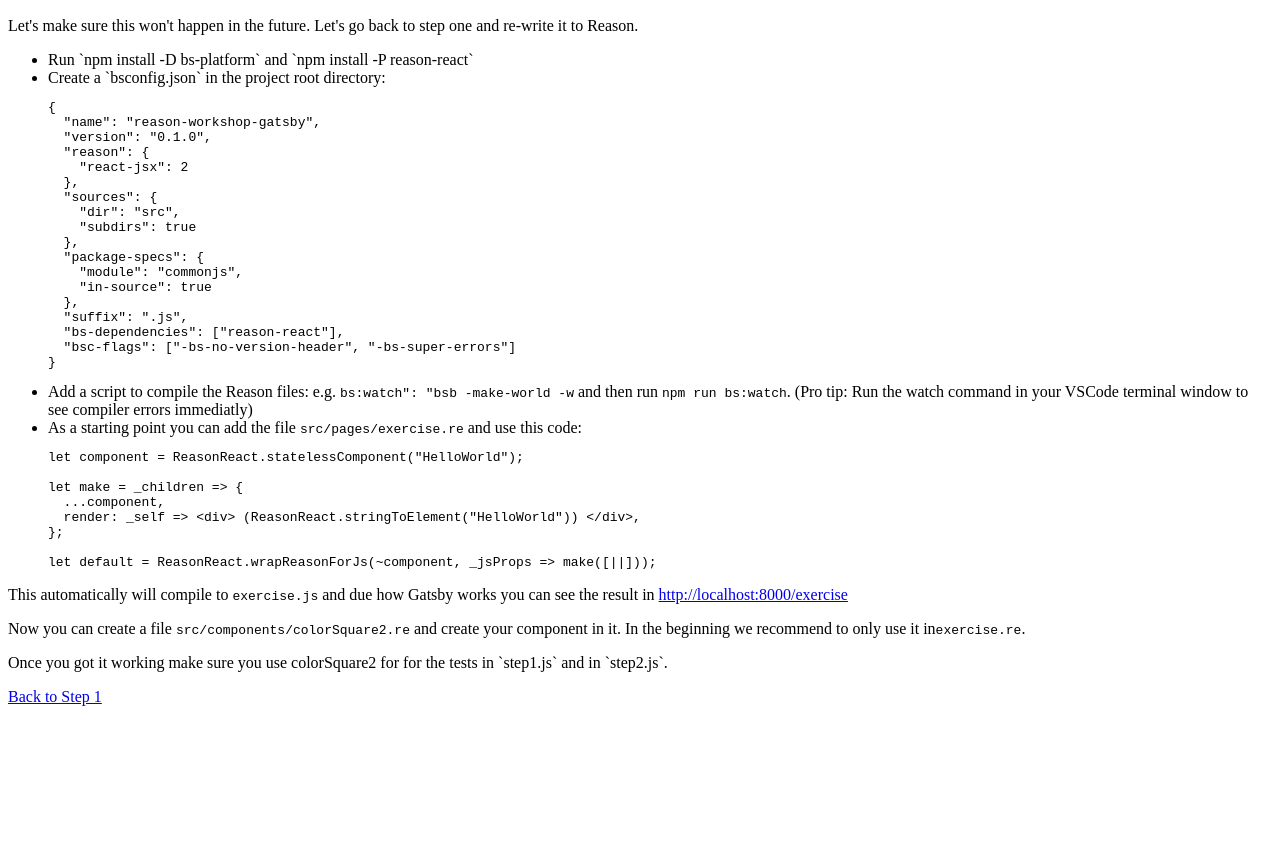
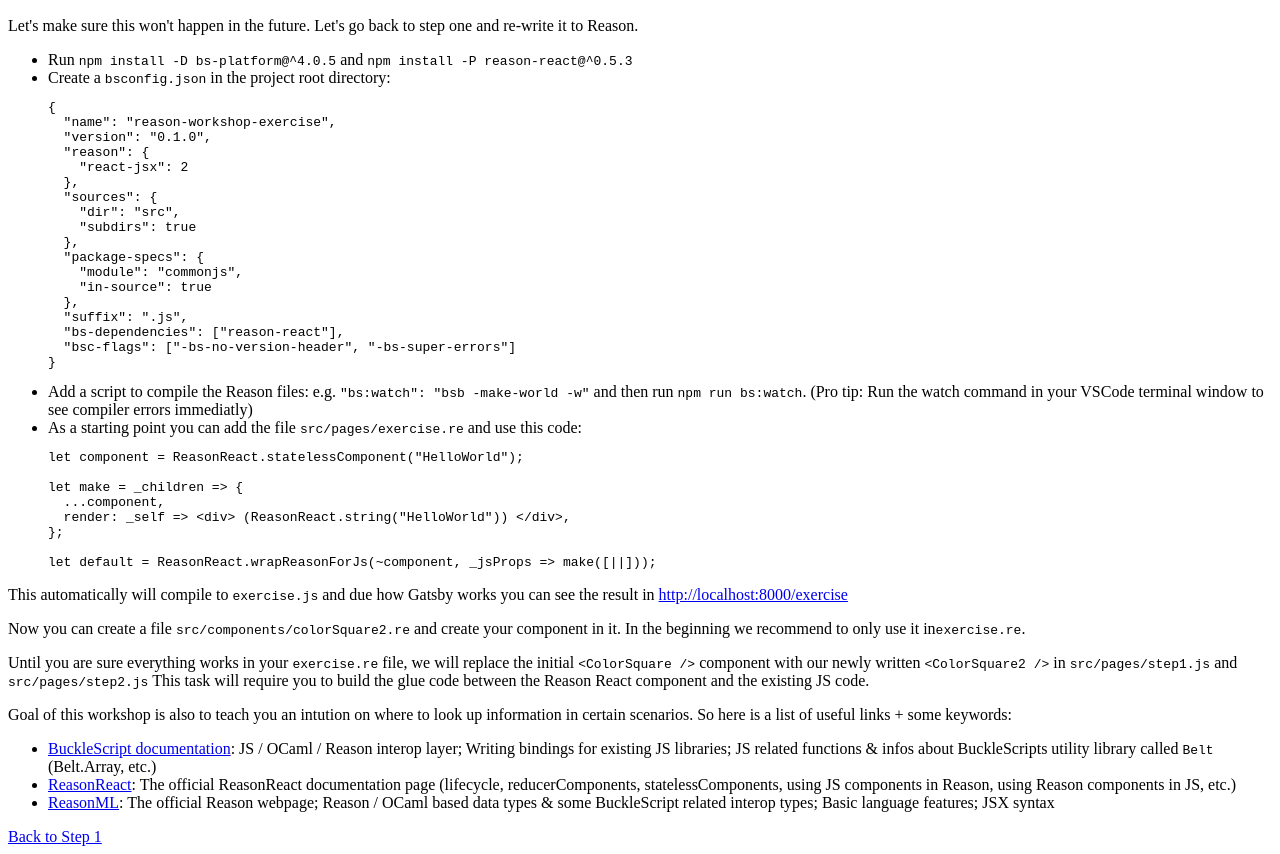
Before and after one commit to ryyppy/reason-workshop-exercise, a Gatsby site: page /step2 in a window 1280 px wide. Shown: the part 545-1399 px from the top of the page. Before the commit the page ends 1259 px from the top, so only its background shows below. Built offline with nearby package versions, Linux system fonts and the light colour scheme; Gatsby itself is replaced by a stand-in of ours.

Commit message:
Refine description of step2

```diff
--- a/src/pages/step2.js
+++ b/src/pages/step2.js
@@ -11,13 +11,13 @@ const helloWorldExample = `let component = ReasonReact.statelessComponent("Hello
 
 let make = _children => {
   ...component,
-  render: _self => <div> (ReasonReact.stringToElement("HelloWorld")) </div>,
+  render: _self => <div> (ReasonReact.string("HelloWorld")) </div>,
 };
 
 let default = ReasonReact.wrapReasonForJs(~component, _jsProps => make([||]));`;
 
 const bsConfig = `{
-  "name": "reason-workshop-gatsby",
+  "name": "reason-workshop-exercise",
   "version": "0.1.0",
   "reason": {
     "react-jsx": 2
@@ -66,40 +66,79 @@ const Step2 = () => (
 
     <ul>
       <li>
-        Run `npm install -D bs-platform` and `npm install -P reason-react`
+        Run <tt>npm install -D bs-platform@^4.0.5</tt> and{" "}
+        <tt>npm install -P reason-react@^0.5.3</tt>
       </li>
       <li>
-        Create a `bsconfig.json` in the project root directory:
+        Create a <tt>bsconfig.json</tt> in the project root directory:
         <pre>{bsConfig}</pre>
       </li>
       <li>
         Add a script to compile the Reason files: e.g.{" "}
-        <tt>bs:watch": "bsb -make-world -w</tt> and then run{" "}
+        <tt>"bs:watch": "bsb -make-world -w"</tt> and then run{" "}
         <tt>npm run bs:watch</tt>. (Pro tip: Run the watch command in your
         VSCode terminal window to see compiler errors immediatly)
       </li>
       <li>
-        As a starting point you can add the file <tt>src/pages/exercise.re</tt> and use
-        this code:
+        As a starting point you can add the file <tt>src/pages/exercise.re</tt>{" "}
+        and use this code:
         <pre>{helloWorldExample}</pre>
       </li>
     </ul>
 
     <p>
-      This automatically will compile to <tt>exercise.js</tt> and due how Gatsby works
-      you can see the result in{" "}
-      <Link to="/exercise">http://localhost:8000/exercise</Link>
+      This automatically will compile to <tt>exercise.js</tt> and due how Gatsby
+      works you can see the result in{" "}
+      <Link to="/exercise" target="_blank">
+        http://localhost:8000/exercise
+      </Link>
     </p>
 
     <p>
-      Now you can create a file <tt>src/components/colorSquare2.re</tt> and create your
-      component in it. In the beginning we recommend to only use it in
+      Now you can create a file <tt>src/components/colorSquare2.re</tt> and
+      create your component in it. In the beginning we recommend to only use it
+      in
       <tt>exercise.re</tt>.
     </p>
 
     <p>
-      Once you got it working make sure you use colorSquare2 for for the tests
-      in `step1.js` and in `step2.js`.
+      Until you are sure everything works in your <tt>exercise.re</tt> file, we
+      will replace the initial <tt>{"<ColorSquare />"}</tt> component with our
+      newly written <tt>{"<ColorSquare2 />"}</tt> in <tt>src/pages/step1.js</tt>{" "}
+      and <tt>src/pages/step2.js</tt> This task will require you to build the
+      glue code between the Reason React component and the existing JS code.
+    </p>
+
+    <p>
+      Goal of this workshop is also to teach you an intution on where to look up
+      information in certain scenarios. So here is a list of useful links + some
+      keywords:
+      <ul>
+        <li>
+          <a href="https://bucklescript.github.io" target="_blank">
+            BuckleScript documentation
+          </a>
+          : JS / OCaml / Reason interop layer; Writing bindings for existing JS
+          libraries; JS related functions & infos about BuckleScripts utility
+          library called <tt>Belt</tt> (Belt.Array, etc.){" "}
+        </li>
+        <li>
+          <a href="https://reasonml.github.io/reason-react" target="_blank">
+            ReasonReact
+          </a>
+          : The official ReasonReact documentation page (lifecycle,
+          reducerComponents, statelessComponents, using JS components in Reason,
+          using Reason components in JS, etc.)
+        </li>
+        <li>
+          <a href="https://reasonml.github.io" target="_blank">
+            ReasonML
+          </a>
+          : The official Reason webpage; Reason / OCaml based data types & some
+          BuckleScript related interop types; Basic language features; JSX
+          syntax
+        </li>
+      </ul>
     </p>
 
     <div>
```
